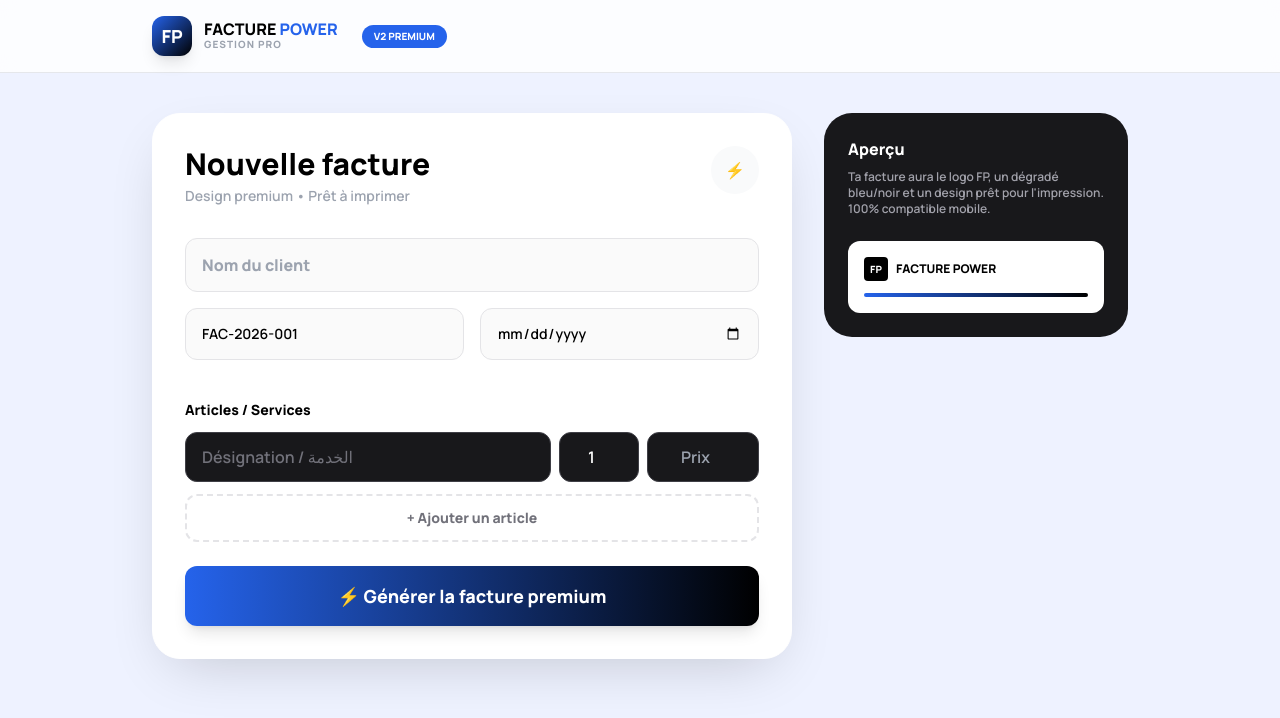
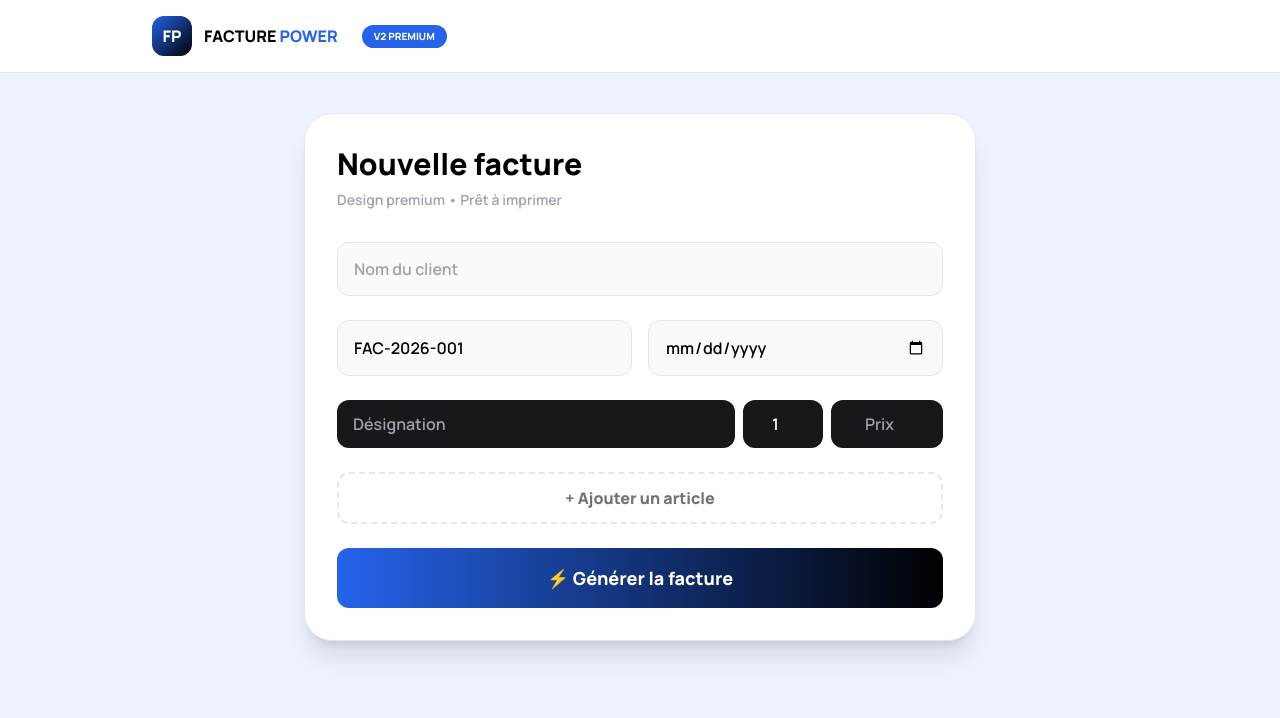
Before and after one commit to ilyassebenmouloud123-source/fucture-power, a Flask app: page / in a window 1280 px wide. Shown: the top 718 px of the page. Run offline with Flask 3, Linux system fonts and the light colour scheme; some libraries are stand-ins or nearby versions.

Commit message:
Update form.html

```diff
--- a/templates/form.html
+++ b/templates/form.html
@@ -1,66 +1,42 @@
 <!DOCTYPE html>
-<html lang="fr" dir="ltr">
+<html lang="fr">
 <head>
 <meta charset="UTF-8">
 <meta name="viewport" content="width=device-width, initial-scale=1">
-<title>FACTURE POWER - Premium</title>
+<title>FACTURE POWER</title>
 <script src="https://cdn.tailwindcss.com"></script>
 <link href="https://fonts.googleapis.com/css2?family=Manrope:wght@600;800&display=swap" rel="stylesheet">
 <style>body{font-family:'Manrope',sans-serif}</style>
 </head>
 <body class="bg-[#eef2ff] min-h-screen">
-<nav class="bg-white/80 backdrop-blur border-b sticky top-0 z-10">
-<div class="max-w-5xl mx-auto px-6 py-4 flex items-center justify-between">
-<div class="flex items-center gap-3">
-<div class="w-10 h-10 rounded-xl bg-gradient-to-br from-blue-600 to-black flex items-center justify-center text-white font-black text-lg shadow-lg">FP</div>
-<div><p class="font-extrabold text-[16px] leading-none">FACTURE <span class="text-blue-600">POWER</span></p><p class="text-[10px] text-gray-400 tracking-widest font-bold">GESTION PRO</p></div>
+<nav class="bg-white border-b sticky top-0">
+<div class="max-w-5xl mx-auto px-6 py-4 flex items-center gap-3">
+<div class="w-10 h-10 rounded-xl bg-gradient-to-br from-blue-600 to-black flex items-center justify-center text-white font-black">FP</div>
+<p class="font-extrabold">FACTURE <span class="text-blue-600">POWER</span></p>
 <span class="ml-3 text-[10px] bg-blue-600 text-white px-3 py-1 rounded-full font-bold">V2 PREMIUM</span>
 </div>
+</nav>
+<div class="max-w-5xl mx-auto px-6 py-10">
+<div class="bg-white rounded-[28px] shadow-xl border p-8 max-w-2xl mx-auto">
+<h1 class="text-3xl font-extrabold mb-2">Nouvelle facture</h1>
+<p class="text-gray-400 text-sm mb-8">Design premium • Prêt à imprimer</p>
+<form method="POST" action="/create" class="space-y-6">
+<input name="client" placeholder="Nom du client" required class="w-full px-4 py-3.5 rounded-xl bg-zinc-50 border">
+<div class="grid grid-cols-2 gap-4">
+<input name="numero" value="FAC-2026-001" class="px-4 py-3.5 rounded-xl bg-zinc-50 border">
+<input name="date" type="date" class="px-4 py-3.5 rounded-xl bg-zinc-50 border">
 </div>
-</nav>
-
-<div class="max-w-5xl mx-auto px-6 py-10">
-<div class="grid md:grid-cols-3 gap-8">
-<div class="md:col-span-2 bg-white rounded-[28px] shadow-[0_20px_60px_-20px_rgba(0,0,0,0.2)] border border-white p-8">
-<div class="flex justify-between items-start mb-8">
-<div><h1 class="text-3xl font-extrabold">Nouvelle facture</h1><p class="text-gray-400 text-sm mt-1">Design premium • Prêt à imprimer</p></div>
-<div class="w-12 h-12 rounded-full bg-gray-50 flex items-center justify-center">⚡</div>
-</div>
-
-<form method="POST" action="/create" class="space-y-6">
-<div class="grid grid-cols-2 gap-4">
-<input name="client" placeholder="Nom du client" required class="col-span-2 px-4 py-3.5 rounded-xl bg-zinc-50 border border-zinc-200 focus:border-blue-600 outline-none font-bold">
-<input name="numero" value="FAC-2026-001" class="px-4 py-3.5 rounded-xl bg-zinc-50 border border-zinc-200 outline-none text-sm">
-<input name="date" type="date" class="px-4 py-3.5 rounded-xl bg-zinc-50 border border-zinc-200 outline-none text-sm">
-</div>
-
-<div class="pt-4">
-<p class="font-extrabold text-sm mb-3">Articles / Services</p>
 <div id="items" class="space-y-3">
 <div class="flex gap-2">
-<input name="nom[]" placeholder="Désignation / الخدمة" required class="flex-1 px-4 py-3 rounded-xl bg-zinc-900 text-white border border-zinc-700 placeholder:text-zinc-500">
-<input name="qte[]" type="number" value="1" class="w-20 px-3 py-3 rounded-xl bg-zinc-900 text-white border border-zinc-700 text-center">
-<input name="prix[]" type="number" placeholder="Prix" required class="w-28 px-3 py-3 rounded-xl bg-zinc-900 text-white border border-zinc-700 text-center">
+<input name="nom[]" placeholder="Désignation" required class="flex-1 px-4 py-3 rounded-xl bg-zinc-900 text-white">
+<input name="qte[]" type="number" value="1" class="w-20 px-3 py-3 rounded-xl bg-zinc-900 text-white text-center">
+<input name="prix[]" type="number" placeholder="Prix" required class="w-28 px-3 py-3 rounded-xl bg-zinc-900 text-white text-center">
 </div>
 </div>
-<button type="button" onclick="addItem()" class="mt-3 w-full border-2 border-dashed border-zinc-200 rounded-xl py-3 text-sm font-bold text-zinc-500 hover:border-blue-600 hover:text-blue-600">+ Ajouter un article</button>
-</div>
-
-<button class="w-full bg-gradient-to-r from-blue-600 to-black text-white rounded-xl p-4 font-extrabold text-lg shadow-lg hover:scale-[1.02] transition">⚡ Générer la facture premium</button>
+<button type="button" onclick="document.getElementById('items').innerHTML += `<div class='flex gap-2 mt-2'><input name='nom[]' placeholder='Désignation' required class='flex-1 px-4 py-3 rounded-xl bg-zinc-900 text-white'><input name='qte[]' type='number' value='1' class='w-20 px-3 py-3 rounded-xl bg-zinc-900 text-white text-center'><input name='prix[]' type='number' placeholder='Prix' required class='w-28 px-3 py-3 rounded-xl bg-zinc-900 text-white text-center'></div>`" class="w-full border-2 border-dashed rounded-xl py-3 font-bold text-zinc-500">+ Ajouter un article</button>
+<button class="w-full bg-gradient-to-r from-blue-600 to-black text-white rounded-xl p-4 font-extrabold text-lg">⚡ Générer la facture</button>
 </form>
 </div>
-
-<div class="bg-zinc-900 text-white rounded-[28px] p-6 h-fit">
-<p class="font-bold">Aperçu</p><p class="text-zinc-400 text-xs mt-2">Ta facture aura le logo FP, un dégradé bleu/noir et un design prêt pour l'impression. 100% compatible mobile.</p>
-<div class="mt-6 p-4 bg-white rounded-xl text-black"><div class="flex items-center gap-2"><div class="w-6 h-6 bg-black rounded flex items-center justify-center text-white text-[10px] font-black">FP</div><span class="font-extrabold text-xs">FACTURE POWER</span></div><div class="h-1 bg-gradient-to-r from-blue-600 to-black mt-3 rounded"></div></div>
 </div>
-</div>
-</div>
-
-<script>
-function addItem(){
-document.getElementById('items').innerHTML += `<div class="flex gap-2 mt-2"><input name="nom[]" placeholder="Désignation" required class="flex-1 px-4 py-3 rounded-xl bg-zinc-900 text-white border border-zinc-700"><input name="qte[]" type="number" value="1" class="w-20 px-3 py-3 rounded-xl bg-zinc-900 text-white border border-zinc-700 text-center"><input name="prix[]" type="number" placeholder="Prix" required class="w-28 px-3 py-3 rounded-xl bg-zinc-900 text-white border border-zinc-700 text-center"></div>`;
-}
-</script>
 </body>
 </html>
```
